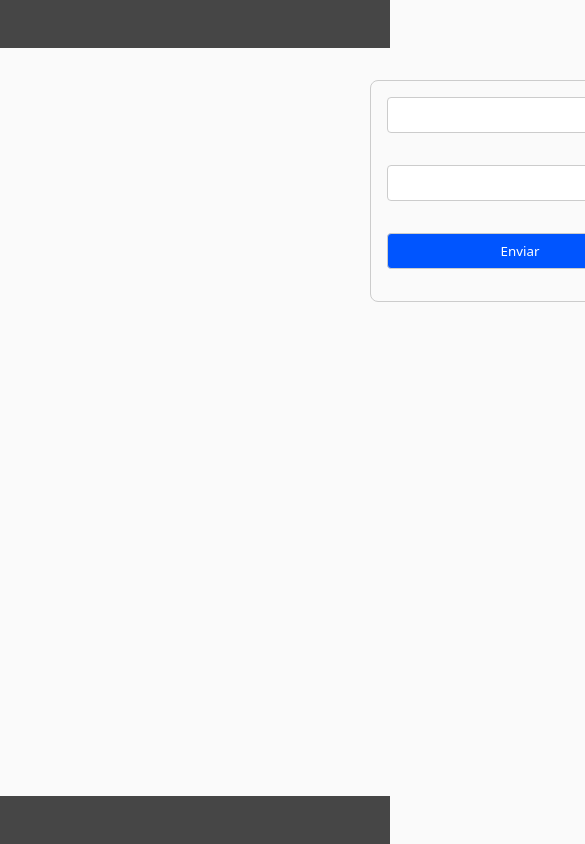
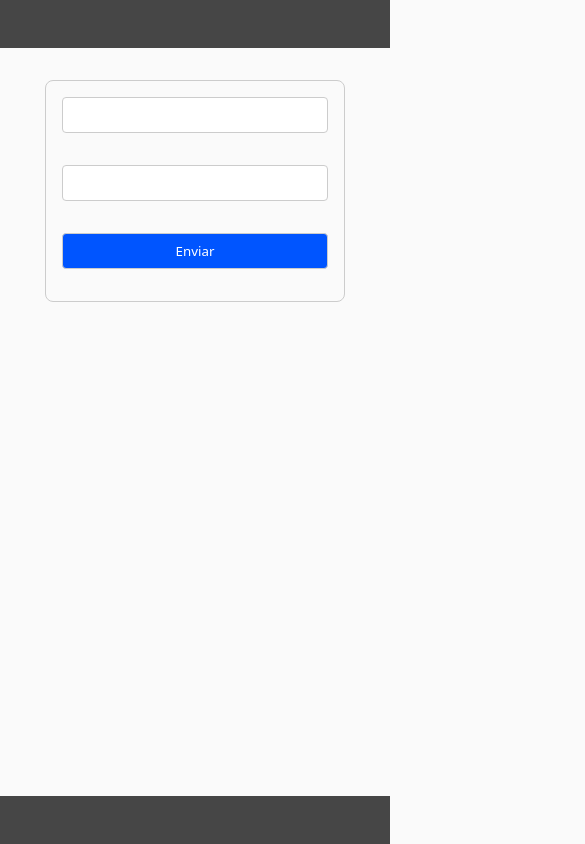
Before and after one commit to fhricardo/frcss, a plain HTML site: page index.html in a window 390 px wide. Shown: the top 844 px of the page, 585 px wide, since content can reach past the window. Drawn offline with Linux system fonts and the light colour scheme; a web font is replaced by a local one.

Commit message:
Update 20250528-0844: Add first media query

```diff
--- a/fr.css
+++ b/fr.css
@@ -279,3 +279,10 @@ footer {
     color: #fff;
     font-size: 0.875rem;
 }
+
+@media(max-width: 1000px) {
+    main {
+        width: calc(100% - 2rem);
+        margin: 1rem 1rem;
+    }
+}
```
